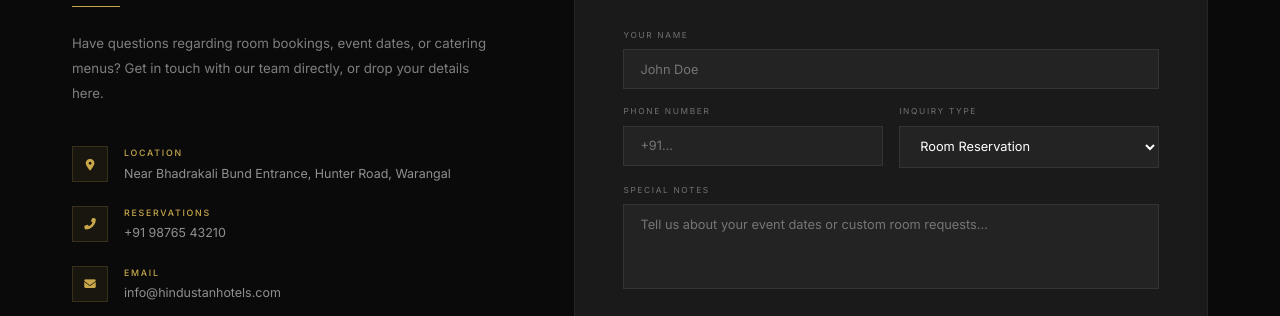
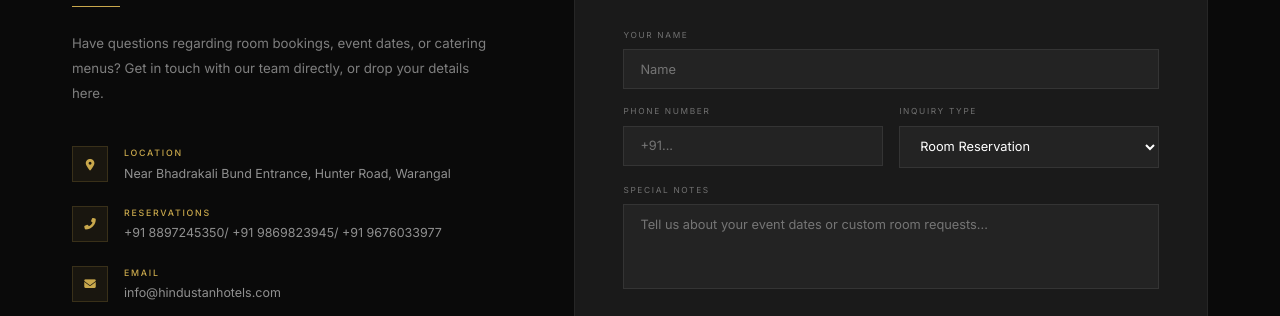
Before and after one commit to hindustanhotels/HindustanHotels, a plain HTML site: page index.html in a window 1280 px wide. Shown: the part 5753-6069 px from the top of the page. Drawn offline with nearby package versions, Linux system fonts and the light colour scheme.

Commit message:
Update index.html

```diff
--- a/index.html
+++ b/index.html
@@ -490,7 +490,7 @@
                 </div>
                 <div class="c-detail">
                     <div class="c-icon"><i class="fas fa-phone-alt"></i></div>
-                    <div class="c-text"><strong>Reservations</strong>+91 98765 43210</div>
+                    <div class="c-text"><strong>Reservations</strong>+91 8897245350/ +91 9869823945/ +91 9676033977</div>
                 </div>
                 <div class="c-detail">
                     <div class="c-icon"><i class="fas fa-envelope"></i></div>
@@ -510,7 +510,7 @@
                 <form action="#" method="POST" onsubmit="event.preventDefault(); alert('Thank you for your inquiry! Our team will contact you shortly.');">
                     <div class="form-group">
                         <label>Your Name</label>
-                        <input type="text" placeholder="John Doe" required>
+                        <input type="text" placeholder="Name" required>
                     </div>
                     <div class="form-row">
                         <div class="form-group">
```
